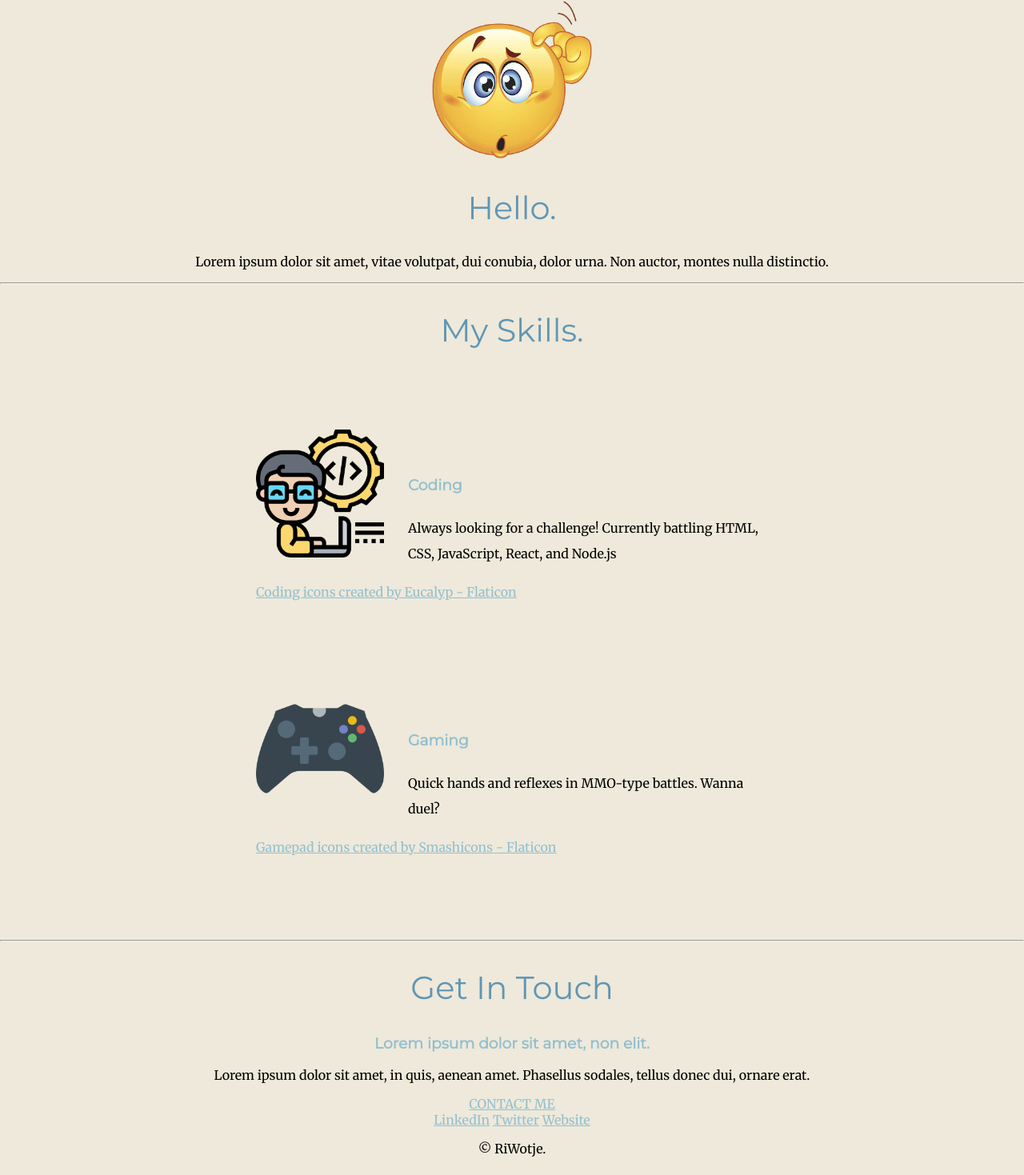
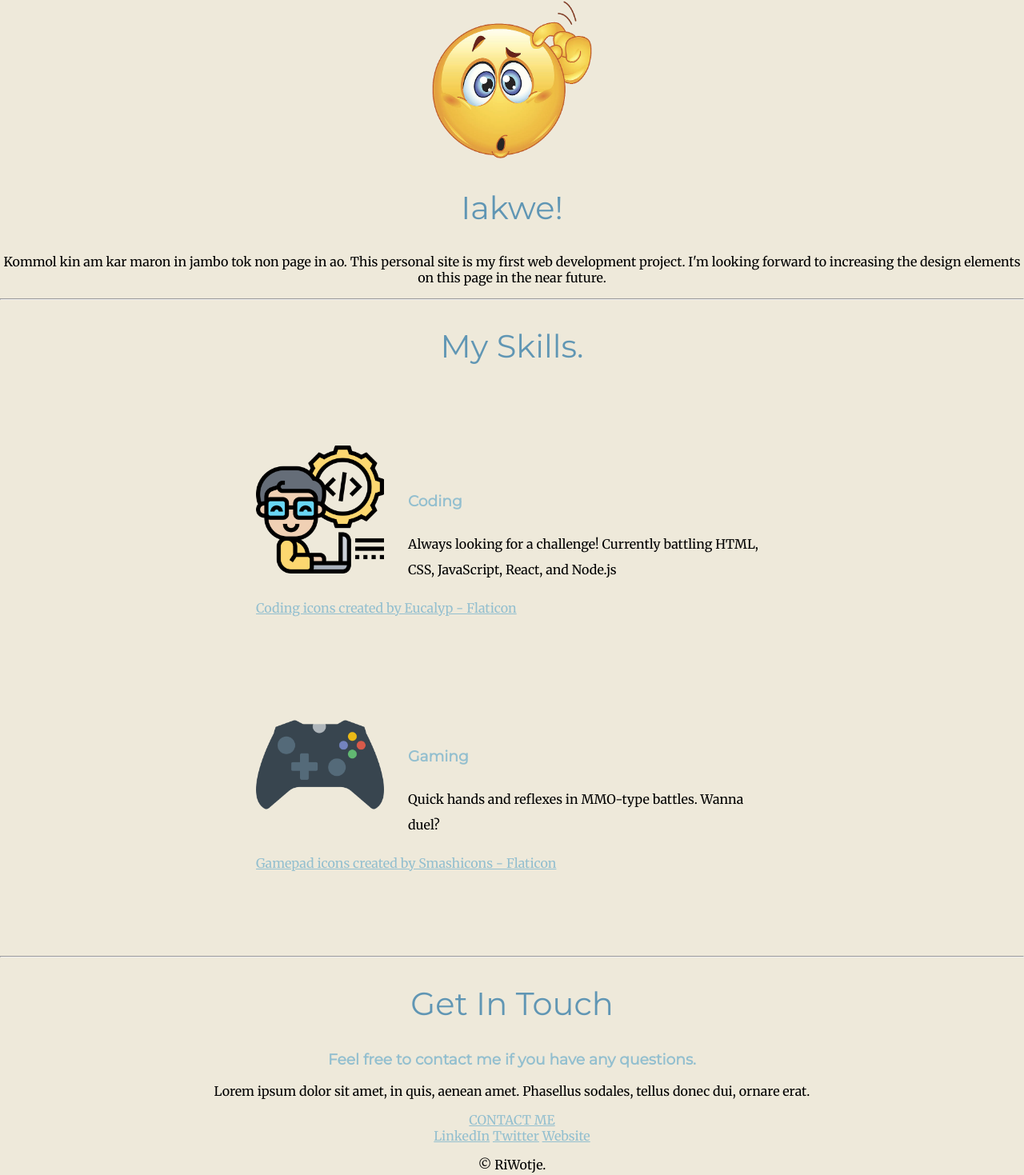
Before and after one commit to jtm-cloud/jtm-stylised-personal-site, a plain HTML site: page index.html in a window 1280 px wide. Shown: the part 813-2282 px from the top of the page at 80% size. Drawn offline with Linux system fonts and the light colour scheme.

Commit message:
Updated body text

```diff
--- a/index.html
+++ b/index.html
@@ -21,8 +21,10 @@
     <div class="middle-container">
         <div class="profile">
           <img src="images/confused_profile.png" class="profile-pic" alt="">
-          <h2>Hello.</h2>
-          <p>Lorem ipsum dolor sit amet, vitae volutpat, dui conubia, dolor urna. Non auctor, montes nulla distinctio.</p>
+          <h2>Iakwe!</h2>
+          <p>Kommol kin am kar maron in jambo tok non page in ao. This personal site is my first web development project.
+             I'm looking forward to increasing the design elements on this page in the near future.
+          </p>
         </div>
         <hr>
         <div class="skills">
@@ -43,7 +45,7 @@
         <hr>
         <div class="contact-me">
           <h2>Get In Touch</h2>
-          <h3>Lorem ipsum dolor sit amet, non elit.</h3>
+          <h3>Feel free to contact me if you have any questions.</h3>
           <p>Lorem ipsum dolor sit amet, in quis, aenean amet. Phasellus sodales, tellus donec dui, ornare erat.</p>
           <a class="btn" href="mailto:name@email.com">CONTACT ME</a>
         </div>
```
